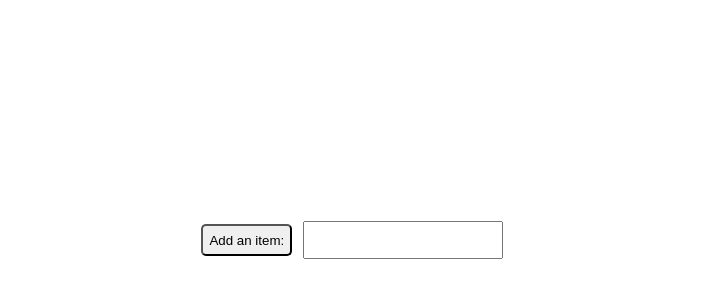
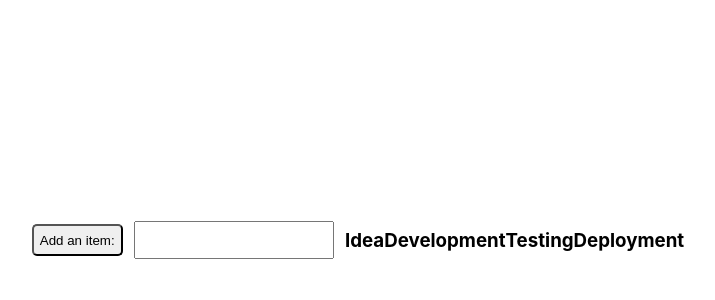
Before and after one commit to akhmed0606/-assembly_line-, a React (Create React App) app: page / in a window 1280 px wide. Shown: the top 300 px of the page, without its empty margins (282-997 px from the left). Built offline with nearby package versions, Linux system fonts and the light colour scheme.

Commit message:
map through the stages

```diff
--- a/src/App.tsx
+++ b/src/App.tsx
@@ -32,6 +32,16 @@ const AssemblyLine = ({ stages }: Istages) => {
       </button>
       <input type="text" id="taskInput" onChange={handleChange} value={task} />
       {task}
+
+      {stages.map((stage,id) => {
+        return (
+          <div key={id}>
+
+          <h3>{stage}</h3>
+        </div>
+        )
+
+      })}
     </>
   );
 };
```
